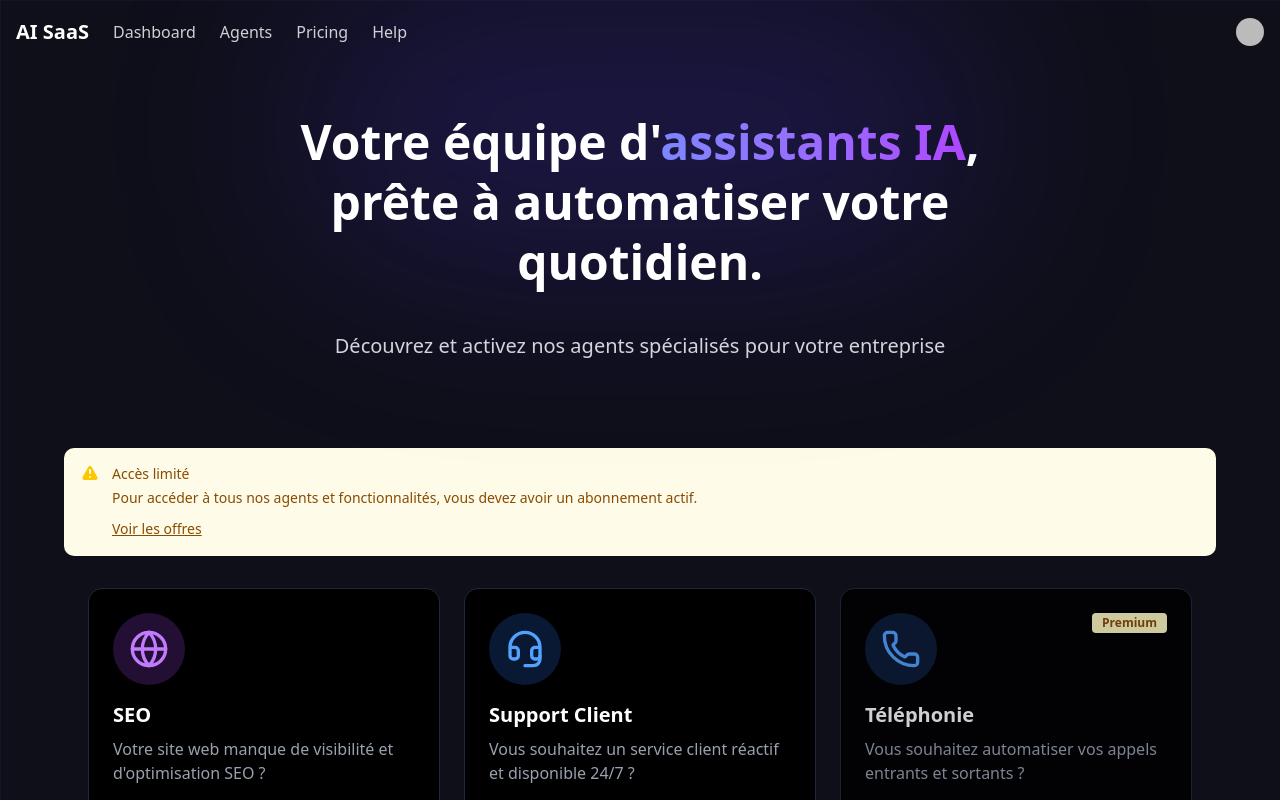
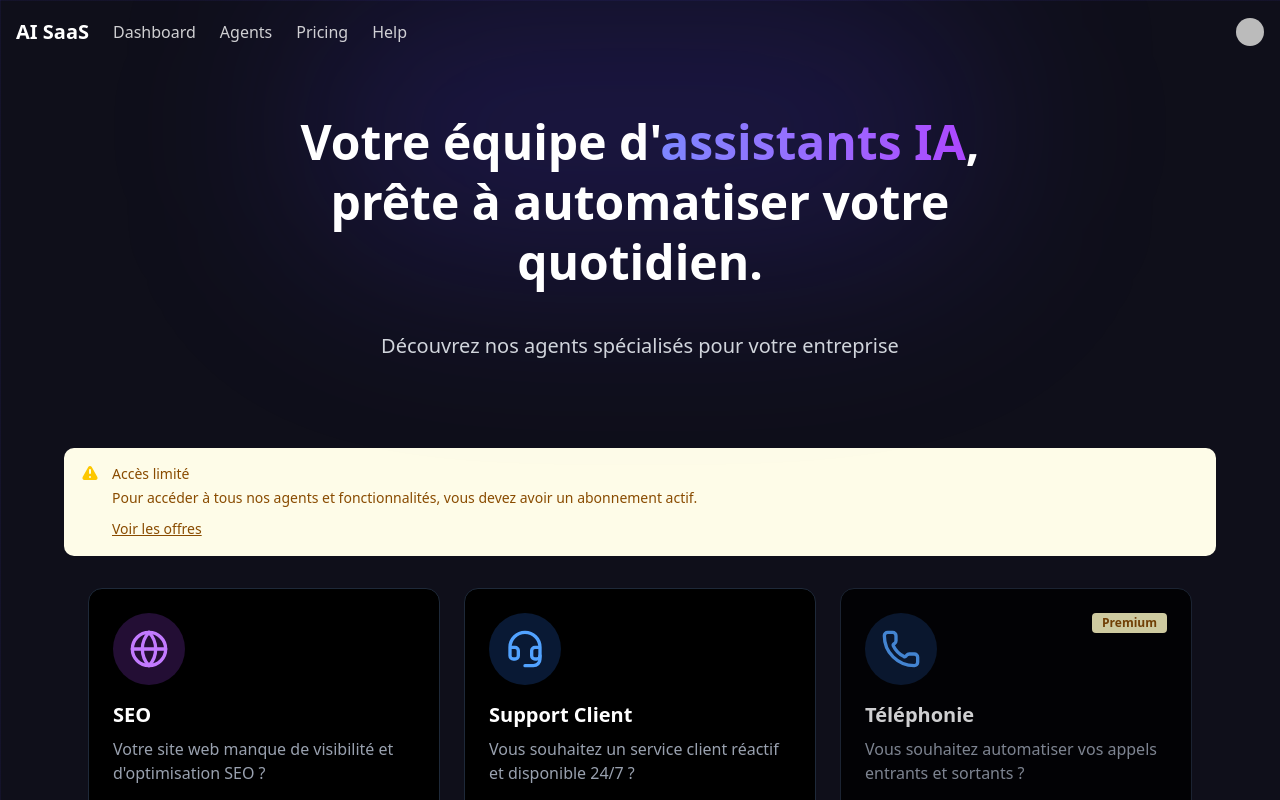
Before and after one commit to Mariussgal/AI_SaaS, a Next.js app: page /agents in a window 1280 px wide. Shown: the top 800 px of the page. Built offline with nearby package versions, Linux system fonts and the light colour scheme; no server answers; the database is empty; sample sign-in values are in the browser's storage; some icons are missing.

Commit message:
changé une phrase

```diff
--- a/src/app/agents/page.tsx
+++ b/src/app/agents/page.tsx
@@ -108,7 +108,7 @@ export default async function AgentsPage() {
           </h1>
 
           <p className="text-lg md:text-xl text-gray-300 mb-6 max-w-2xl mx-auto mt-10">
-            Découvrez et activez nos agents spécialisés pour votre entreprise
+            Découvrez nos agents spécialisés pour votre entreprise
           </p>
 
 
```
